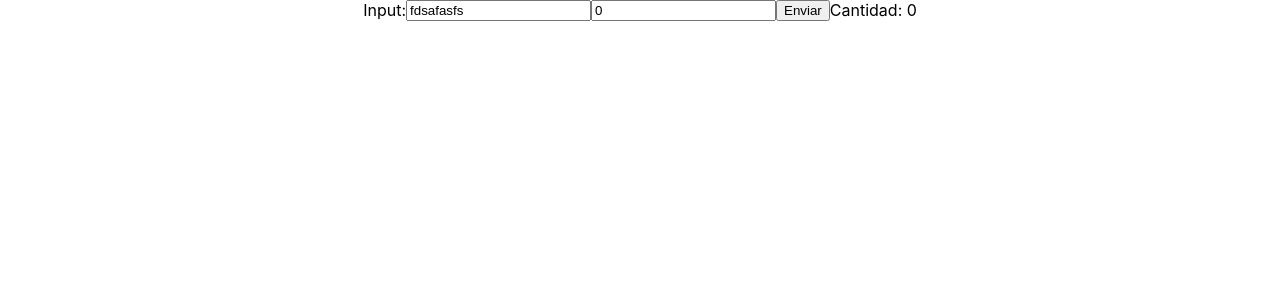
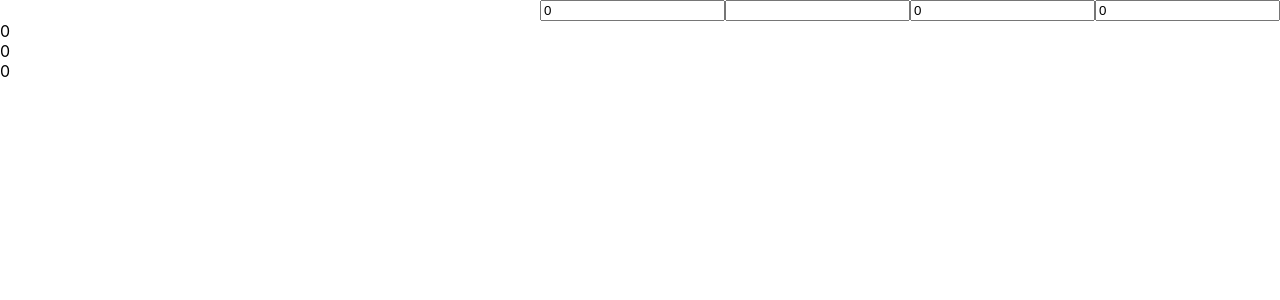
Before and after one commit to Yesus0212/react-module, a React (Create React App) app in the folder my-app/: page / in a window 1280 px wide. Shown: the top 300 px of the page. Built offline with nearby package versions, Linux system fonts and the light colour scheme.

Commit message:
ejercicio de credit card

```diff
--- a/my-app/package.json
+++ b/my-app/package.json
@@ -7,6 +7,7 @@
     "@testing-library/react": "^11.2.7",
     "@testing-library/user-event": "^12.8.3",
     "react": "^17.0.2",
+    "react-credit-cards": "^0.8.3",
     "react-dom": "^17.0.2",
     "react-scripts": "4.0.3",
     "web-vitals": "^1.1.2"
--- a/my-app/src/App.css
+++ b/my-app/src/App.css
@@ -93,10 +93,9 @@
 /* Estilos para mi formulario */
 .container{
   display: flex;
-  justify-content: center;
+  flex-direction: row-reverse;
 }
 
 .flex{
   display: flex;
-  justify-content: space-between;
 }
--- a/my-app/src/App.js
+++ b/my-app/src/App.js
@@ -4,8 +4,10 @@ import { useState } from "react";
 
 function App() {
 
-	const [input1, setInput1] = useState("fdsafasfs");
-	const [input2, setInput2] = useState(0);
+	const [numCard, setNumCard] = useState(0);
+	const [name, setName] = useState("");
+	const [validDate, setValidDate] = useState(0);
+	const [cvc, setCvc] = useState(0);
 
 	const handleSubmit = (event) => {
 		event.preventDefault();
@@ -13,28 +15,48 @@ function App() {
 	};
 
 	return (
+		<>
 		<div className="container">
 			<form className="form" onSubmit={handleSubmit}>
 				<div className="flex">
-					<label htmlFor="input1">Input:</label>
 					<input
-						id="input1"
-						onChange={(e) => setInput1(e.target.value)}
-						value={input1}
+						id="numCard"
+						onChange={(e) => setNumCard(e.target.value)}
+						value={numCard}
 					/>
 					<input
-						type={"number"}
-						id="input2"
-						onChange={(e) => setInput2(e.target.value)}
-						value={input2}
+						id="name"
+						onChange={(e) => setName(e.target.value)}
+						value={name}
 					/>
-					<button type="submit" className="btn">
-						Enviar
-					</button>
+					<input
+						id="validDate"
+						onChange={(e) => setValidDate(e.target.value)}
+						value={validDate}
+					/>
+					<input
+						id="cvc"
+						onChange={(e) => setCvc(e.target.value)}
+						value={cvc}
+					/>
 				</div>
 			</form>
-			Cantidad: {input2}
 		</div>
+		<div>
+			<div>
+				{numCard}
+			</div>
+			<div>
+				{name}
+			</div>
+			<div>
+				{validDate}
+			</div>
+			<div>
+				{cvc}
+			</div>
+		</div>
+		</>
 	);
 }
 
```
Also changed, not shown: 1 other file (tests, documents, lock files or other folders).
